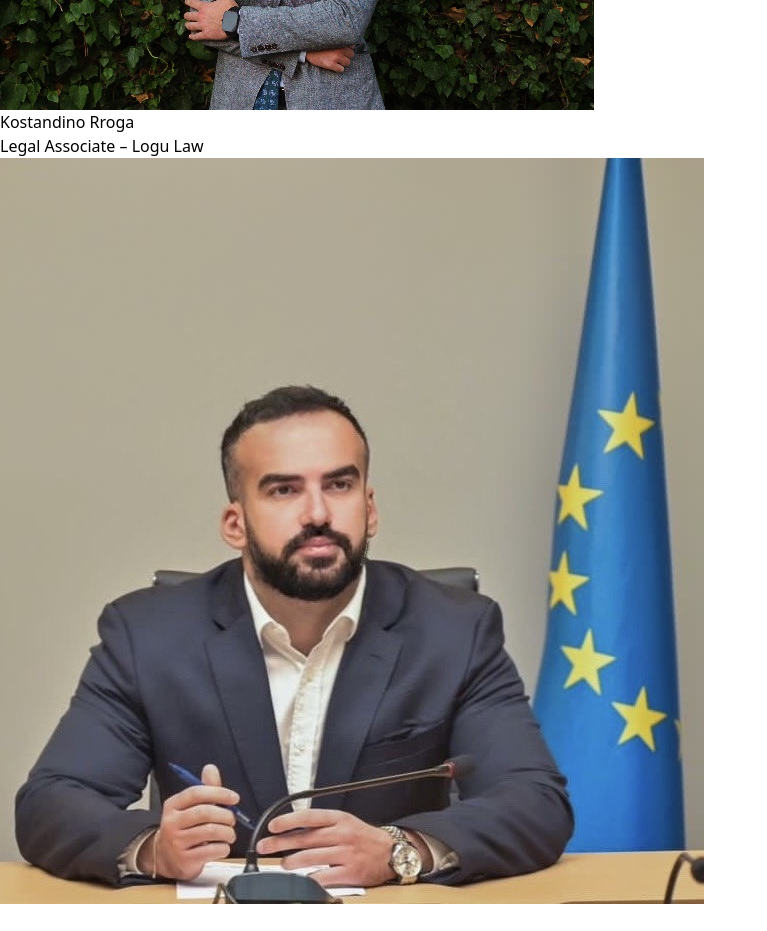
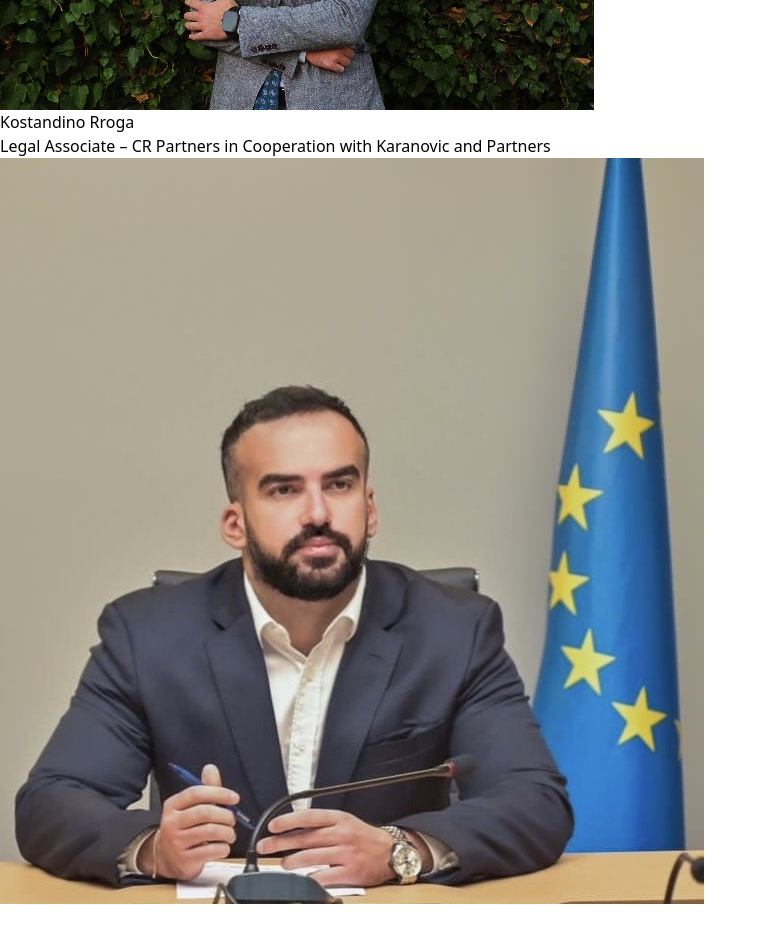
Before and after one commit to kevinrroga/elsa-albania-website, a React (Vite) app: page /alumni in a window 1280 px wide. Shown: the part 1880-2811 px from the top of the page, without its empty margins (0-767 px from the left). Built offline with nearby package versions, Linux system fonts and the light colour scheme.

Commit message:
Update Kostandino Rroga's position to CR Partners in Cooperation with Karanovic and Partners

```diff
--- a/src/components/Alumni.tsx
+++ b/src/components/Alumni.tsx
@@ -54,7 +54,7 @@ const Alumni = () => {
     },
     {
       name: 'Kostandino Rroga',
-      position: 'Legal Associate – Logu Law',
+      position: 'Legal Associate – CR Partners in Cooperation with Karanovic and Partners',
       photo: kostandinoImage,
       currentRole: '',
       linkedinUrl: ''
```
